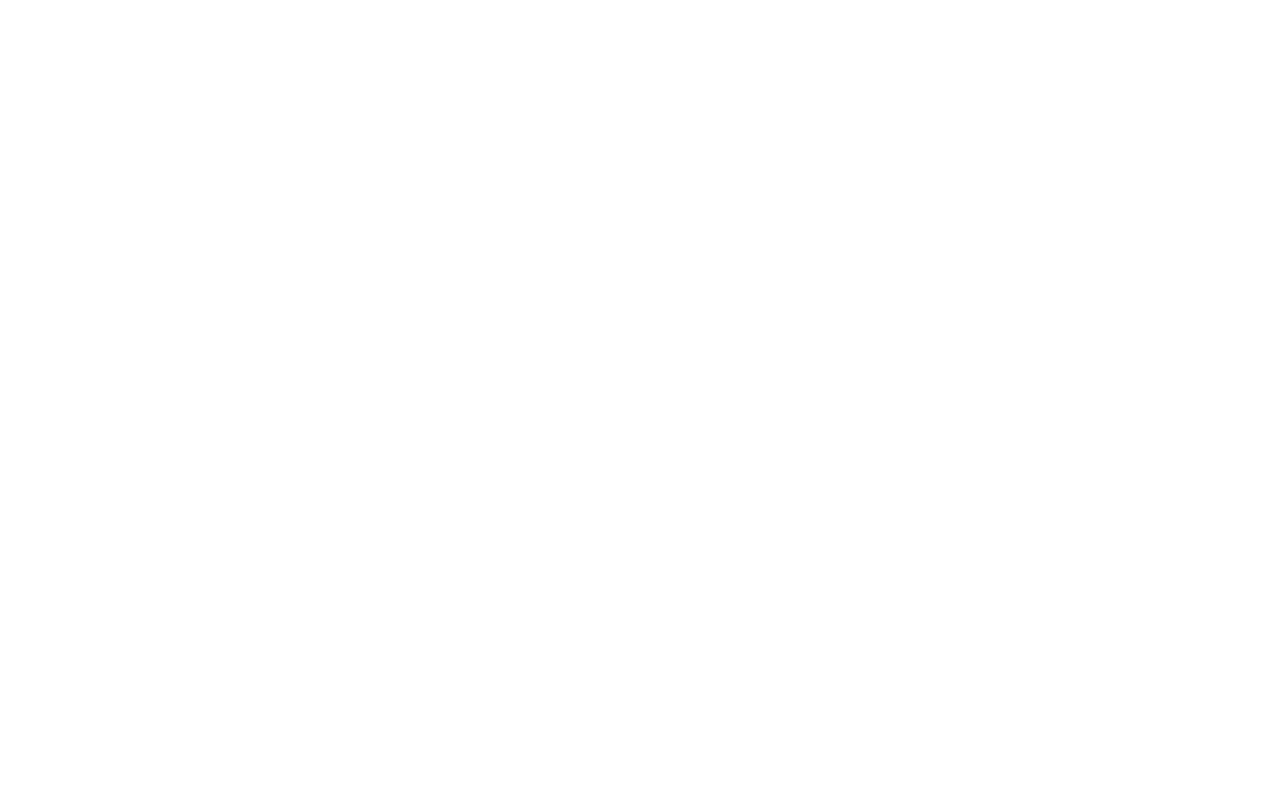
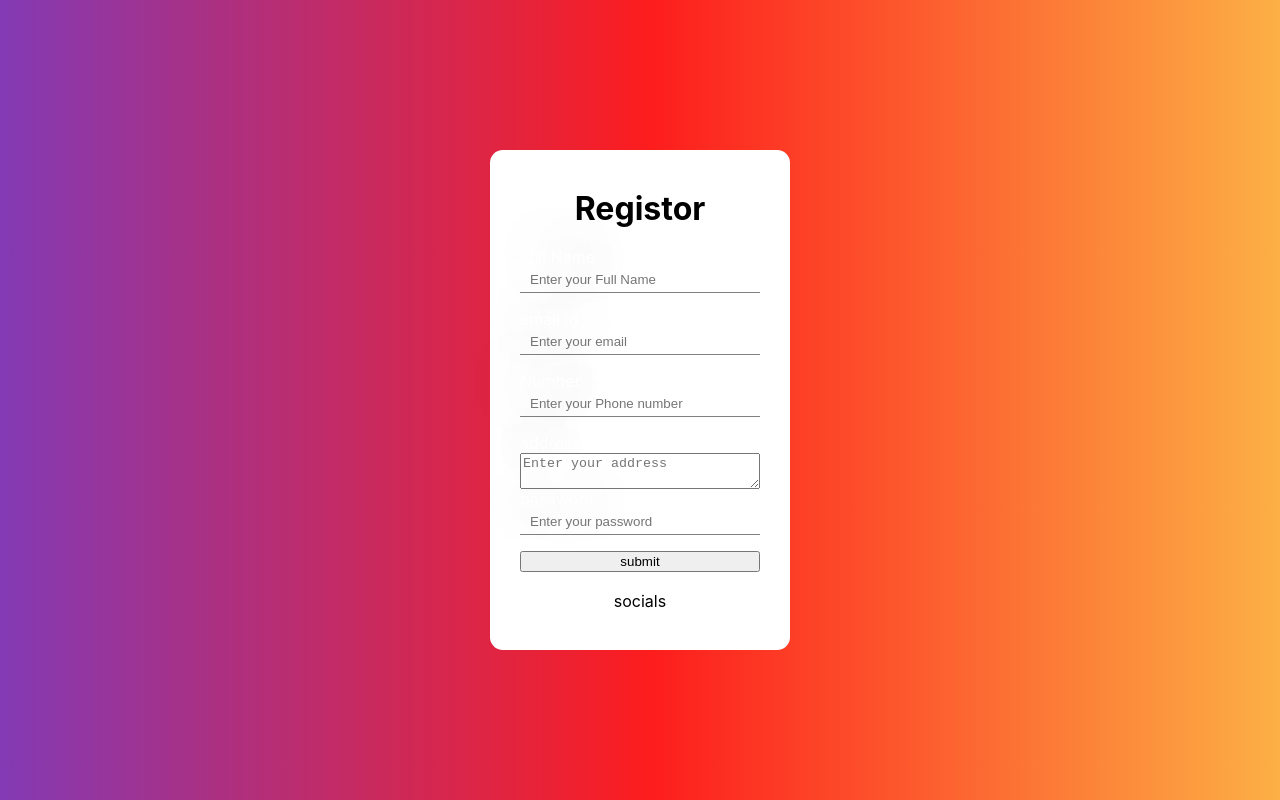
Before and after one commit to alok1200/realestate-frontend, a React (Create React App) app: page /seller/register in a window 1280 px wide. Before the commit this address had no page. Built offline with nearby package versions, Linux system fonts and the light colour scheme.

Commit message:
created seller register page && added redirect filter when someone clicks on top states

```diff
--- a/src/App.js
+++ b/src/App.js
@@ -6,8 +6,8 @@
 import Register from './pages/authLoginRegister/Registor';
 import SinglePropertyPage from './pages/SinglePropertyPage/SinglePropertyPage';
 import PropertiesPage from './pages/Properties/PropertiesPage';
-// import Footer from './components/footer/Footer';
 import Aboutus from './pages/About us/Aboutus';
+import SellerRegister from './pages/authLoginRegister/SellerRegister';
 
 
 function App() {
@@ -17,6 +17,7 @@
       <Route path='/' element={<Home/>}/>
       <Route path='/login' element={<Login/>}/>
       <Route path='/register' element={<Register/>}/>
+      <Route path='/seller/register' element={<SellerRegister/>}/>
       <Route path='/property/:id' element={<SinglePropertyPage/>}/>
       <Route path='/propertyies/:cat' element={<PropertiesPage/>}/>
       <Route path='/about' element={<Aboutus/>}/>
--- a/src/components/Navbar.css
+++ b/src/components/Navbar.css
@@ -1,4 +1,5 @@
 .navbar {
+  overflow: hidden;
   position: sticky;
   top: 0;
   display: flex;
@@ -11,6 +12,7 @@
   height: 70px;
 }
 .nav_logo_wrapper{
+
   transform: translateX(-50px);
   height: 100%;
   display: flex;
--- a/src/components/topProeperties/TopProperties.js
+++ b/src/components/topProeperties/TopProperties.js
@@ -1,28 +1,30 @@
 import React from "react";
 import styled from "./topProperty.module.css";
+import { useNavigate } from 'react-router-dom'
 
 function TopProperties() {
+  const navigate = useNavigate()
   return (
     <div className={styled.topproperty}>
       <h1>Top States</h1>
       <div className={styled.topproperty_wrapper} >
-        <div className={styled.topproperty_single} >
+        <div className={styled.topproperty_single}   onClick={() => navigate("/propertyies/all", {state: {stateFilter: "mumbai"}})}>
           <img src="https://media.istockphoto.com/id/860528756/photo/the-bandraworli-sea-link-mumbai-india.jpg?s=612x612&w=0&k=20&c=xT9TK7oYkP6TP62lHqP0H-9mfz9cWva4OcYEnt06cjc=" />
           <p>Mumbai</p>
         </div>
-        <div className={styled.topproperty_single}>
+        <div className={styled.topproperty_single}  onClick={() => navigate("/propertyies/all", {state: {stateFilter: "delhi"}})}>
           <img src="https://cdn.britannica.com/37/189837-050-F0AF383E/New-Delhi-India-War-Memorial-arch-Sir.jpg" />
           <p>Delhi</p>
         </div>
-        <div className={styled.topproperty_single}>
+        <div className={styled.topproperty_single}  onClick={() => navigate("/propertyies/all", {state: {stateFilter: "kolkata"}})}>
           <img src="https://cdn.britannica.com/91/110191-050-7BCFD56B/Victoria-Memorial-Hall-Kolkata-India.jpg" />
           <p>Kolkata</p>
         </div>
-        <div className={styled.topproperty_single}>
+        <div className={styled.topproperty_single}  onClick={() => navigate("/propertyies/all", {state: {stateFilter: "hydrabad"}})}>
           <img src="https://images.news18.com/ibnlive/uploads/2022/06/sports-63.png" />
           <p>Hydrabad</p>
         </div>
-        <div className={styled.topproperty_single}>
+        <div className={styled.topproperty_single}  onClick={() => navigate("/propertyies/all", {state: {stateFilter: "pune"}})}>
           <img src="https://www.fabhotels.com/blog/wp-content/uploads/2022/07/600X400_4-min-1280x720.jpg" />
           <p>Pune</p>
         </div>
--- /dev/null
+++ b/src/pages/authLoginRegister/SellerRegister.js
@@ -0,0 +1,104 @@
+import React, { useState } from "react";
+import axios from "axios"
+import "./LoginRegister.css";
+
+const SellerRegister = () => {
+    const [email, setEmail] = useState("");
+    const [phone, setPhone] = useState("");
+    const [address, setAddress] = useState("");
+    const [password, setPassword] = useState("");
+    const [message, setMessage] = useState("");
+    const [FullName, setFullName] = useState("")
+
+    const validate = () => {
+        // const emailRegex = "^[\w-\.]+@([\w-]+\.)+[\w-]{2,4}$";
+        // if(!email.match(emailRegex)) return {message: "email is not valid"}
+        if(password.length < 8) return {message: "Password can not be less then 8 charectors"}
+        if(phone.length <= 10) return {message: "number can not be less then 10 digit"}
+        return {success: true}
+    }
+
+    const handleSubmit = async (event) => {
+        event.preventDefault();
+        const result = validate()
+        console.log(result)
+        if(!result.success) return setMessage(result.message)
+        try {
+            const { data } = await axios.post("http://localhost:4000/auth/seller/register", {
+                name: FullName,
+                email: email,
+                password: password,
+                number: phone,
+                address: address
+            }
+            )
+            setMessage(data.message)
+        } catch (error) {
+            console.log(error.response.data.message)
+            setMessage(error.response.data.message)
+        }
+    };
+
+    return (
+        <div className="conatiner">
+            <div className="wrapper">
+                <h1>Registor</h1>
+                <form className="form" onSubmit={handleSubmit}>
+                    <p>Full Name</p>
+                    <input
+                        type="text"
+                        // id="email"
+                        value={FullName}
+                        placeholder="Enter your Full Name"
+                        onChange={(e) => setFullName(e.target.value)}
+                        required
+                    />
+                    <p>email id</p>
+                    <input
+                        type="email"
+                        id="email"
+                        value={email}
+                        placeholder="Enter your email"
+                        onChange={(e) => setEmail(e.target.value)}
+                        required
+                    />
+                    <p>Number</p>
+                    <input
+                        type="tel"
+                        id="number"
+                        value={phone}
+                        placeholder="Enter your Phone number"
+                        onChange={(e) => setPhone(e.target.value)}
+                        required
+                    />
+                    <p>address</p>
+                    <textarea
+                        type="tel"
+                        id="address"
+                        value={address}
+                        placeholder="Enter your address"
+                        onChange={(e) => setAddress(e.target.value)}
+                        required
+                    />
+                    <p>password</p>
+                    <input
+                        type="password"
+                        id="password"
+                        placeholder="Enter your password"
+                        value={password}
+                        onChange={(e) => setPassword(e.target.value)}
+                        required
+                    />
+                    <button>submit</button>
+                </form>
+
+                {message && <p>{message}</p>}
+                <div>
+                    socials
+                </div>
+            </div>
+        </div>
+    );
+};
+
+export default SellerRegister;
```
